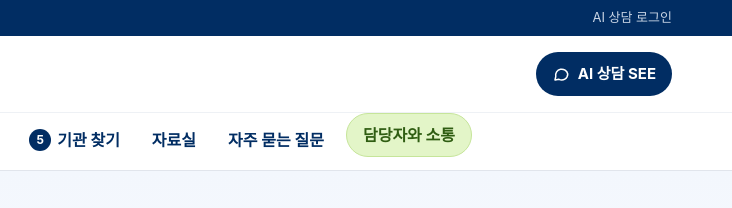
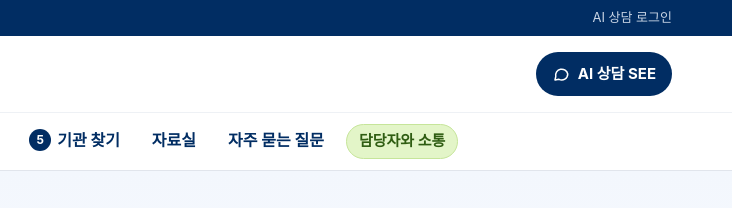
Before and after one commit to j-k-park/see-jbe, a website: page index.html in a window 1280 px wide. Shown: the top 208 px of the page, 548-1280 px from the left. Drawn offline with Linux system fonts and the light colour scheme; grey boxes are pictures that could not be loaded; a web font is replaced by a local one.

Commit message:
메뉴 '담당자와 소통' 연두 단추를 작게, 위아래 가운데로
Co-Authored-By: Claude Opus 5.5 <noreply@anthropic.com>

```diff
--- a/assets/css/site.css
+++ b/assets/css/site.css
@@ -88,7 +88,8 @@ ul, ol { margin: 0; padding: 0; }
 .gnb a .n { display: inline-grid; place-items: center; width: 22px; height: 22px; border-radius: 50%; font-size: 12px; color: #fff; background: var(--c, var(--navy)); }
 .gnb a:hover, .gnb a[aria-current="page"] { border-bottom-color: var(--c, var(--navy)); }
 /* '담당자와 소통' 메뉴는 연한 연두 바탕으로 눈에 띄게 */
-.gnb a.gnb-talk { align-self: center; margin-left: 4px; padding: 8px 16px; border-radius: 999px; background: #e3f5c8; color: #2f5d12; border: 1px solid #c6e59a; }
+.gnb li:has(> .gnb-talk) { display: flex; align-items: center; }
+.gnb a.gnb-talk { margin-left: 4px; padding: 4px 12px; font-size: 15px; border-radius: 999px; background: #e3f5c8; color: #2f5d12; border: 1px solid #c6e59a; }
 .gnb a.gnb-talk:hover, .gnb a.gnb-talk[aria-current="page"] { background: #d3eeac; border-color: #9fd164; }
 
 /* ---------- 공통 요소 ---------- */
```
